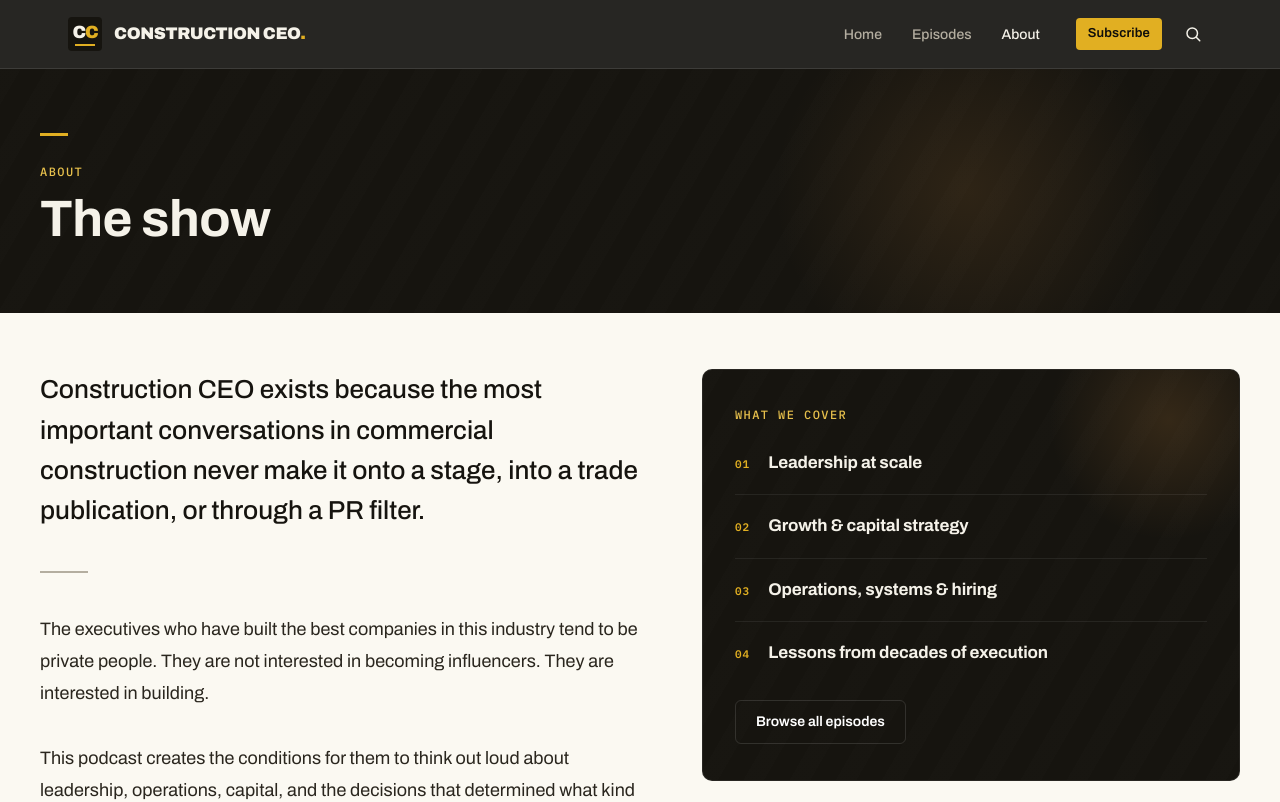
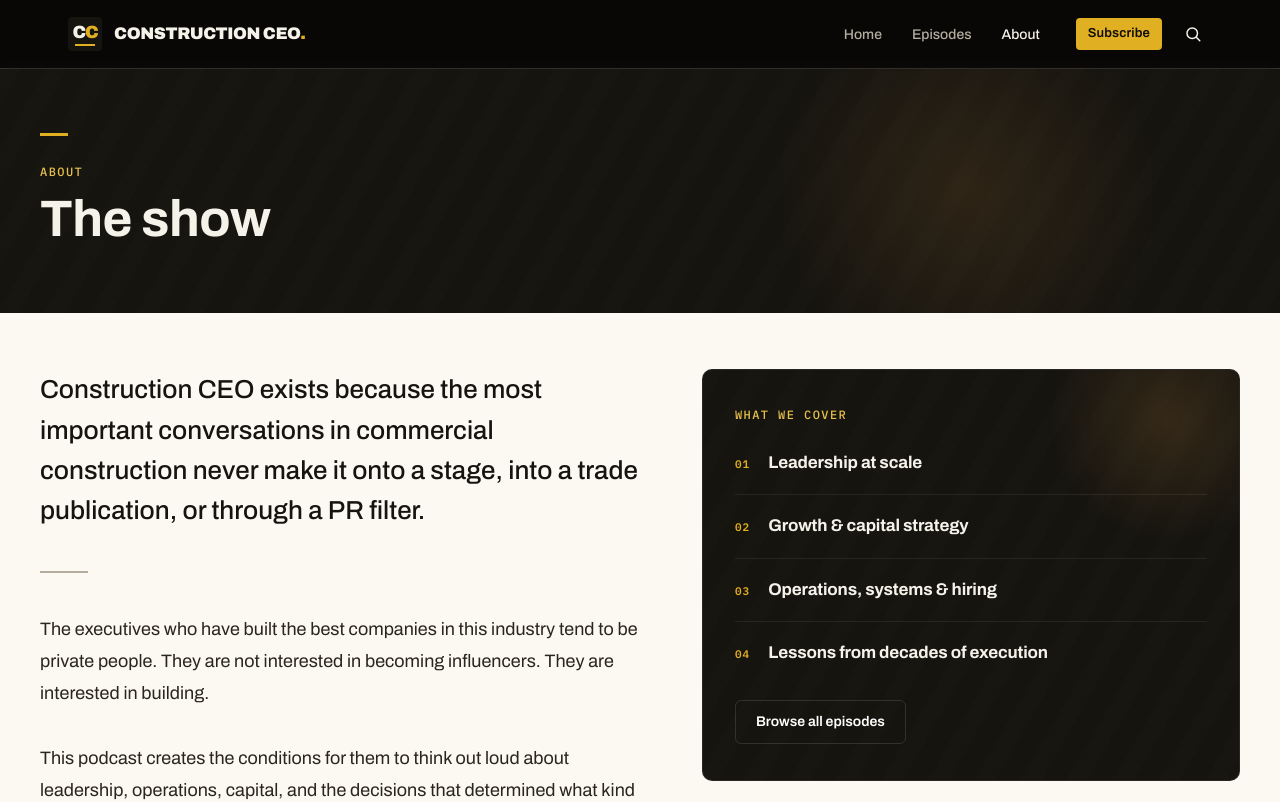
Before and after one commit to johnkakuk/construction-ceo, a Next.js app: page /about in a window 1280 px wide. Shown: the top 802 px of the page. Built offline with nearby package versions, Linux system fonts and the light colour scheme.

Commit message:
Header update

```diff
--- a/components/LayoutShell.tsx
+++ b/components/LayoutShell.tsx
@@ -13,9 +13,13 @@ export default function LayoutShell({ children }: { children: React.ReactNode })
 
   return (
     <AudioProvider>
-      <Nav />
-      <main>{children}</main>
-      <Footer />
+      <div style={{ position: 'relative' }}>
+        {/* Black underlay at top of document — scrolls away, making header appear solid black when at top */}
+        <div style={{ position: 'absolute', top: 0, left: 0, right: 0, height: 68, background: '#000', zIndex: 1 }} />
+        <Nav />
+        <main>{children}</main>
+        <Footer />
+      </div>
     </AudioProvider>
   )
 }
```
